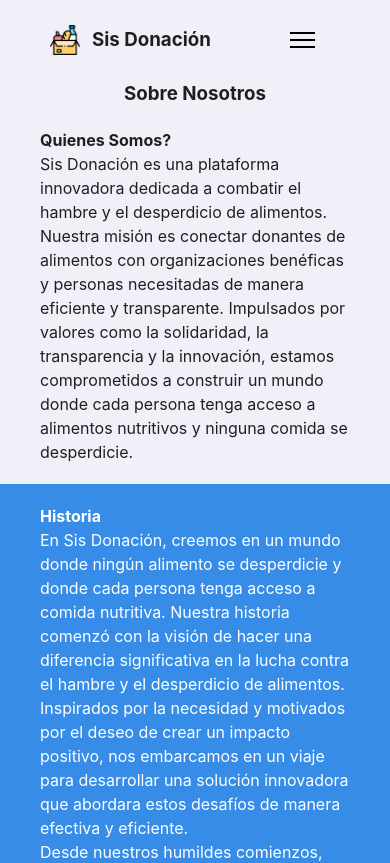
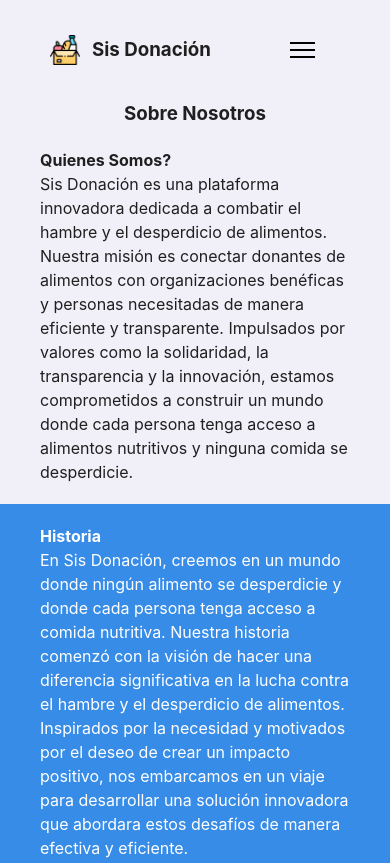
Before and after one commit to LeonelChauca/Sistema_donacion_281, a React (Vite) app: page /about in a window 390 px wide. Shown: the top 863 px of the page. Built offline with nearby package versions, Linux system fonts and the light colour scheme.

Commit message:
Se agrego sobre nosotros, z-indez a Nav

```diff
--- a/src/App.css
+++ b/src/App.css
@@ -5,7 +5,7 @@
   --color-terciario: #67C6E3; /* Color Terciario*/
   --color-cuaternario: #F1F0F8;; /* Color Cuaternario */
   --color-Footer:#222831;/*color para el fotter Fondo*/
-  --nav-height:80px;
+  --nav-height:100px;
 }
 
 body{
--- a/src/components/Navbar.jsx
+++ b/src/components/Navbar.jsx
@@ -6,8 +6,6 @@ import style from "../styles/components/Navbar.module.css"
 import Button from '@mui/material/Button';
 // Componente de Navbar
 const Navbar = () => {
-
-
     function togleNav() {
         document.querySelector("."+style.baras).classList.toggle(style.animacionBar);
         document.querySelector("."+style.item).classList.toggle(style.animacionItems);
@@ -39,7 +37,6 @@ const Navbar = () => {
                     <li onClick={togleNav}><Link to="/contacto">Contacto</Link></li>
                     <li onClick={togleNav}><Link to="/productos">Productos</Link></li>
                     <li onClick={togleNav}><Link to="/">Home</Link></li>
-
                     <li onClick={togleNav}>
                     <Link to="/login">
                     <Button variant="contained">Login</Button>
@@ -47,7 +44,6 @@ const Navbar = () => {
                 </div>
             </ul>
         </nav>
-
         </>
     );
 };
--- a/src/containers/About.jsx
+++ b/src/containers/About.jsx
@@ -4,7 +4,6 @@ const About = () => {
    return (
       <>
          <h3 style={{ textAlign: "center" }}>Sobre Nosotros</h3>
-
          <section className={style.about + " " + style.section}>
             <div className={style.card}>
                <h4>Quienes Somos? </h4>
@@ -30,8 +29,9 @@ const About = () => {
          <section className={style.valores + " " + style.section}>
             <div className={style.card}>
                <h4>Nuestro valores</h4>
-               <p>         En Sis Donación, nos guiamos por un conjunto de valores fundamentales que reflejan nuestra dedicación a la causa y orientan cada aspecto de nuestro trabajo:
+               <p>En Sis Donación, nos guiamos por un conjunto de valores fundamentales que reflejan nuestra dedicación a la causa y orientan cada aspecto de nuestro trabajo:
                </p>
+               <div className={style.card}>
                   <ol className={style.itemValores}>
                      <li>Compromiso con la comunidad: Estamos comprometidos con el bienestar de nuestras comunidades y nos esforzamos por crear un impacto positivo y duradero en la lucha contra el hambre.</li>
                      <li>Innovación y excelencia: Nos comprometemos a impulsar la innovación y la excelencia en todo lo que hacemos, buscando constantemente nuevas formas de mejorar y optimizar nuestros servicios para satisfacer las necesidades cambiantes de nuestra comunidad.</li>
@@ -39,9 +39,8 @@ const About = () => {
                      <li>Respeto por el medio ambiente: Valoramos y respetamos el medio ambiente, y nos comprometemos a reducir el desperdicio de alimentos y minimizar nuestro impacto en el planeta a través de prácticas sostenibles y ecológicamente responsables.</li>
                   </ol>
                </div>
+            </div>
          </section>
-
-
       </>
    )
 }
--- a/src/styles/components/Navbar.module.css
+++ b/src/styles/components/Navbar.module.css
@@ -116,6 +116,7 @@
     .items{
         flex-direction: column;
         margin-right: 70px;
+        z-index: 100;
     }
 
     .item {
```
Also changed, not shown: 2 other files (tests, documents, lock files or other folders). Lines whose indentation alone changed are shown as unchanged.
